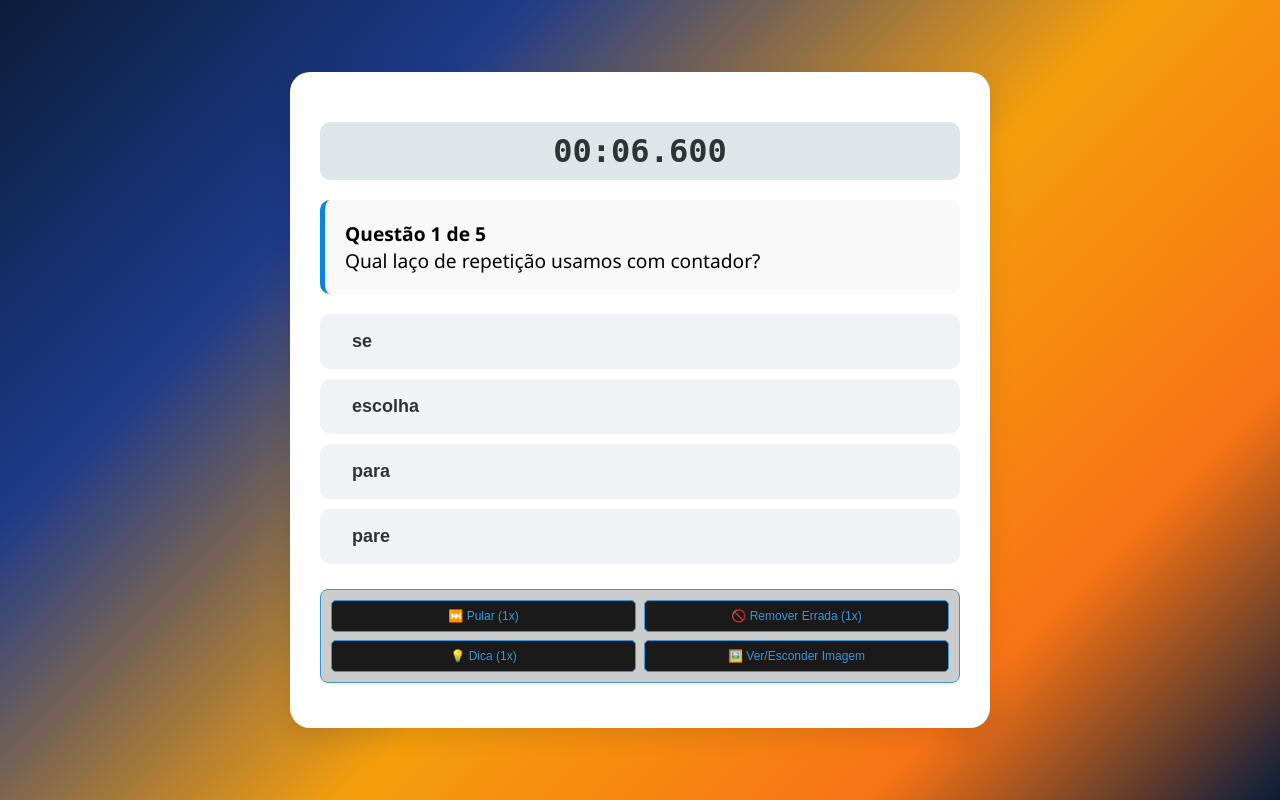
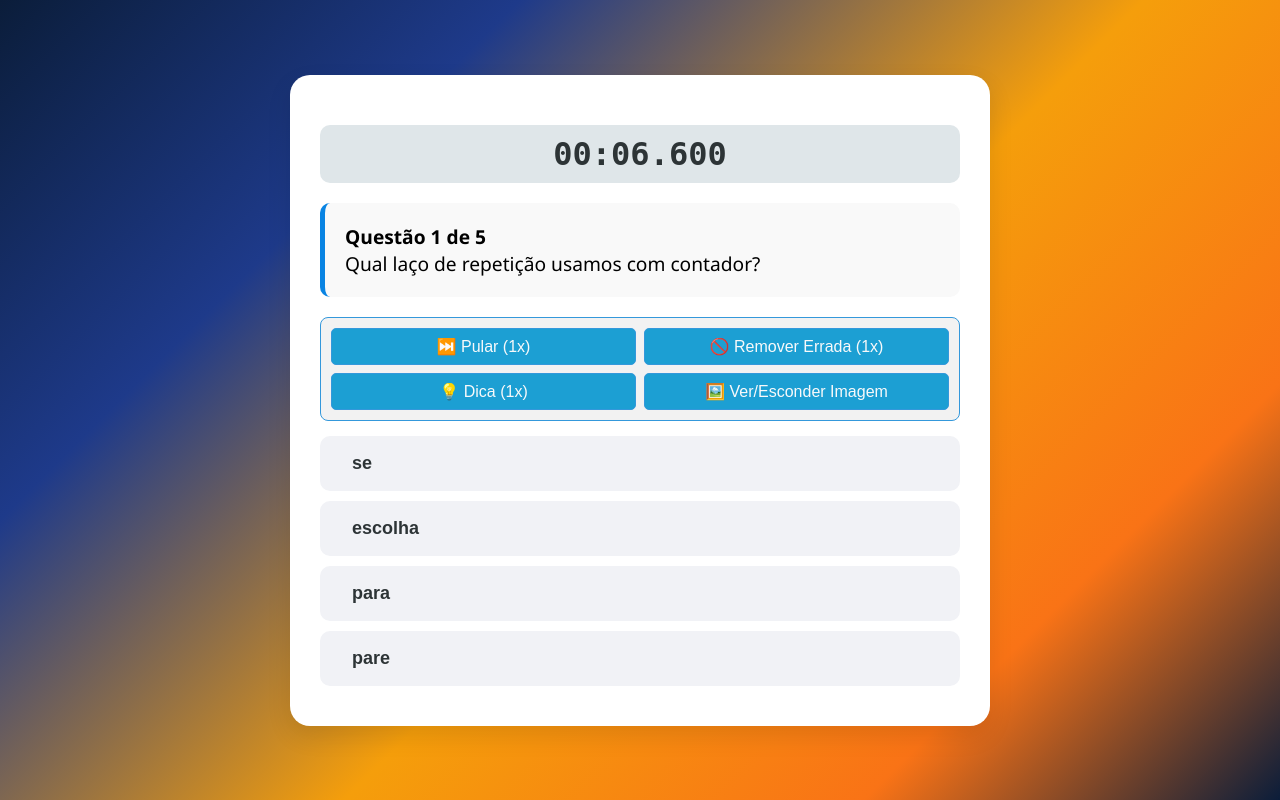
Before and after one commit to Augusto2025/Desafio-Game-Semana-S, a Django app: page /desafio/ in a window 1280 px wide. Run offline with Django 5.2, Linux system fonts and the light colour scheme.

Commit message:
"reajustando o lugar das dicas"

```diff
--- a/quiz/static/style/Desafio.css
+++ b/quiz/static/style/Desafio.css
@@ -54,7 +54,7 @@
 
 /* Estilos para o Card de Ajuda que você pediu */
 .card-ajuda {
-    background: rgba(0, 0, 0, 0.2);
+    background: rgb(189 189 189 / 20%);
     border: 1px solid #3498db;
     padding: 10px;
     border-radius: 8px;
@@ -64,13 +64,13 @@
     gap: 8px;
 }
 .btn-ajuda {
-    background: #1a1a1a;
-    color: #3498db;
+    background: #1c9fd3;
+    color: #f8f9fa;
     border: 1px solid #3498db;
     padding: 8px;
     border-radius: 5px;
     cursor: pointer;
-    font-size: 0.75rem;
+    font-size: 1rem;
     transition: 0.3s;
 }
 .btn-ajuda:hover:not(:disabled) { background: #3498db; color: white; }
--- a/quiz/static/style/style.css
+++ b/quiz/static/style/style.css
@@ -66,7 +66,7 @@ input[type="text"] {
 }
 
 .btn-blue {
-  background: #0984e3;
+  background: #017ec9;
 }
 .btn-blue:hover {
   background: #076bbd;
--- a/quiz/templates/desafio.html
+++ b/quiz/templates/desafio.html
@@ -32,13 +32,13 @@
               <strong id="num-questao">Questão 1</strong><br />
               <span id="texto-pergunta">Carregando...</span>
           </div>
-          <div id="container-alternativas"></div>
           <div class="card-ajuda">
               <button id="help-skip" class="btn-ajuda" onclick="ajudaPular()">⏭️ Pular (1x)</button>
               <button id="help-remove" class="btn-ajuda" onclick="ajudaRemover()">🚫 Remover Errada (1x)</button>
               <button id="help-tip" class="btn-ajuda" onclick="ajudaDica()">💡 Dica (1x)</button>
               <button id="help-img" class="btn-ajuda" onclick="toggleImagem()">🖼️ Ver/Esconder Imagem</button>
           </div>
+          <div id="container-alternativas"></div>
           <button id="btn-proxima" class="btn btn-blue" style="display: none; margin-top: 20px; width: 100%" onclick="proxima()">Próxima Pergunta</button>
       </section>
   </div>
```
